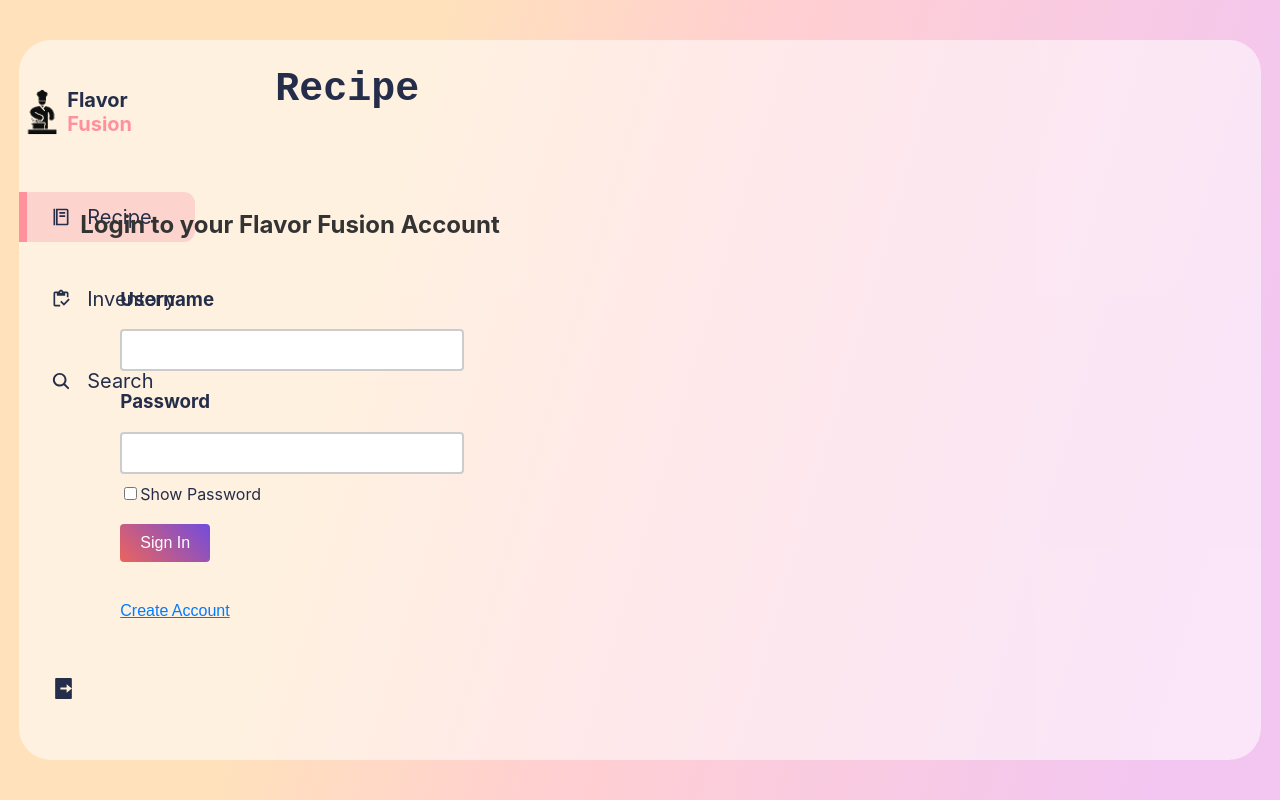
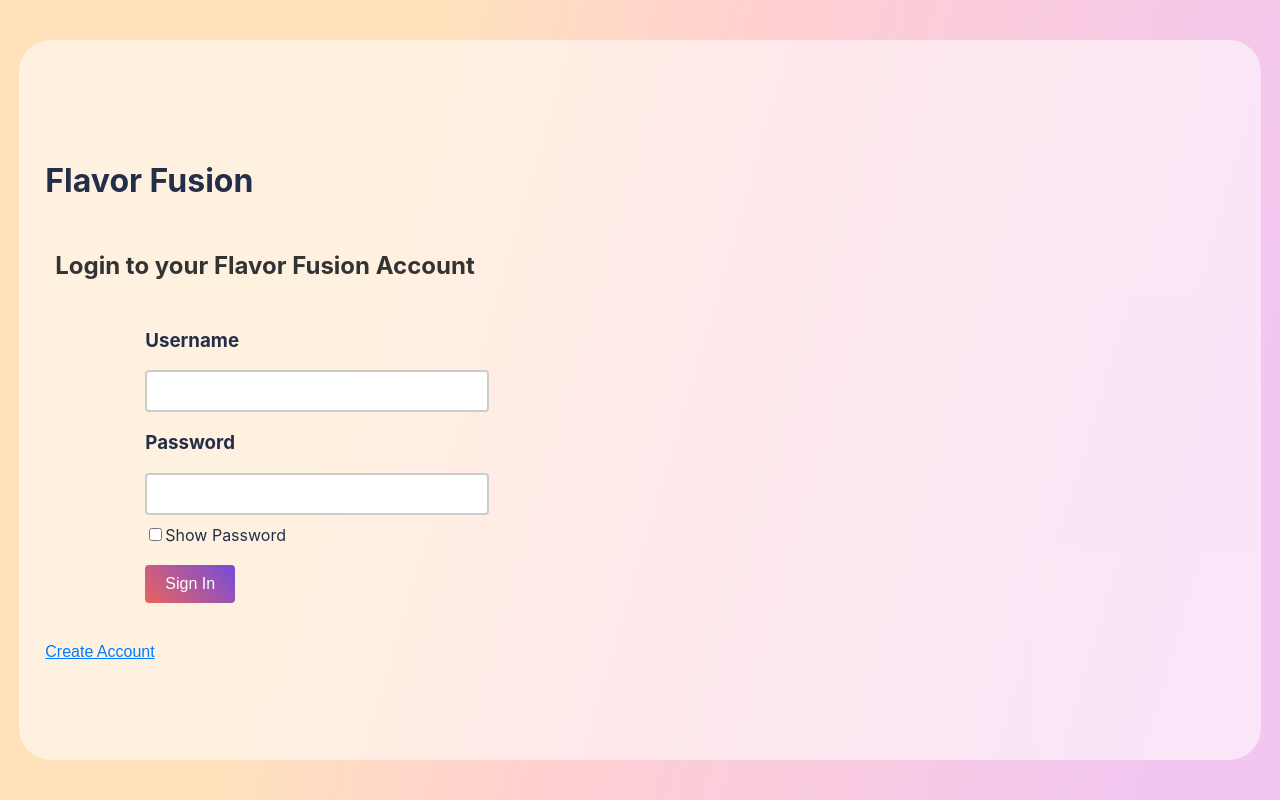
Before and after one commit to masterdrek/Flavor-Fusion, a React (Vite) app in the folder packages/react-frontend/: page /login in a window 1280 px wide. Built offline with nearby package versions, Linux system fonts and the light colour scheme.

Commit message:
Fixed Login and Logout button

```diff
--- a/packages/react-frontend/package.json
+++ b/packages/react-frontend/package.json
@@ -4,6 +4,7 @@
     "version": "0.0.0",
     "type": "module",
     "dependencies": {
+        "express": "^4.19.2",
         "husky": "^9.0.11",
         "i": "^0.3.7",
         "lint-staged": "^15.2.2",
@@ -11,6 +12,7 @@
         "react": "^18.2.0",
         "react-data-table-component": "^7.6.2",
         "react-dom": "^18.2.0",
+        "react-frontend": "file:",
         "react-icons": "^5.2.1",
         "react-router-dom": "^6.23.1"
     },
--- a/packages/react-frontend/src/components/NavBar.jsx
+++ b/packages/react-frontend/src/components/NavBar.jsx
@@ -1,11 +1,17 @@
 import React from "react";
 import { useState, useEffect } from "react";
-import { Link } from "react-router-dom";
+import { Link, useNavigate } from "react-router-dom";
 import Logo from "../assets/logo.png";
 import "../styles/Navbar.css";
 import { RiLogoutBoxRFill } from "react-icons/ri";
 
 function NavBar({ NavbarData, isSelected, setIsSelected }) {
+    const navigate = useNavigate();
+
+    const handleLogout = () => {
+        // Perform any logout logic here (e.g., clearing tokens, user data)
+        navigate("/login"); // Redirect to the login page
+    };
     return (
         <div className="Navbar">
             {/* Logo */}
@@ -34,7 +40,7 @@ function NavBar({ NavbarData, isSelected, setIsSelected }) {
                     );
                 })}
 
-                <div className="menuItem">
+                <div className="menuItem" onClick={handleLogout}>
                     <RiLogoutBoxRFill />
                 </div>
             </div>
--- a/packages/react-frontend/src/components/Toggle/MaybeShowNavBar.jsx
+++ b/packages/react-frontend/src/components/Toggle/MaybeShowNavBar.jsx
@@ -5,7 +5,7 @@ import Header from "../Header";
 
 const MaybeShowNavBar = ({ NavbarData, isSelected, setIsSelected }) => {
     const location = useLocation();
-    const hideNavBarPaths = ["/add_recipe", "/create_account"];
+    const hideNavBarPaths = ["/add_recipe", "/create_account", "/login"];
 
     return !hideNavBarPaths.includes(location.pathname) ? (
         <>
--- a/packages/react-frontend/src/pages/login.jsx
+++ b/packages/react-frontend/src/pages/login.jsx
@@ -5,6 +5,9 @@ import "../styles/login.css";
 function login(){
     return (
         <div className="login-page">
+            <div>
+                <h1> Flavor Fusion</h1>
+            </div>
             <div className="login-title">
                 <h2> Login to your Flavor Fusion Account</h2>
             </div>
@@ -18,13 +21,13 @@ function login(){
 
             <div className="login-txt">
                 <Link to="/home">
-                    <button className="sign-in-btn">Sign In</button>
+                    <button className="sign-in-btn-login">Sign In</button>
                 </Link>
             </div>
 
             <div className="">
                 <Link to="/create_account">
-                    <button className="create-account-btn">Create Account</button>
+                    <button className="create-account-btn-login">Create Account</button>
                 </Link>
             </div>
         </div>
--- a/packages/react-frontend/src/styles/login.css
+++ b/packages/react-frontend/src/styles/login.css
@@ -4,7 +4,7 @@
 }
 
 .login-title {
-    margin-left: 50px;
+    margin-left: 0px;
     padding: 10px;
 }
 
@@ -18,7 +18,7 @@
     margin-left: 100px;
 }
 
-.create-account-btn {
+.create-account-btn-login {
     background: none;
     border: none;
     color: #007bff;
@@ -31,13 +31,13 @@
     /* Remove margin */
 }
 
-.create-account-btn:hover {
+.create-account-btn-login:hover {
     color: #0056b3;
     text-decoration: none;
     /* Remove underline on hover */
 }
 
-.sign-in-btn {
+.sign-in-btn-login {
     margin-left: 100px;
     padding: 10px 20px;
     border: none;
@@ -52,6 +52,6 @@
     /* Ensure the button has the correct display */
 }
 
-.sign-in-btn:hover {
+.sign-in-btn-login:hover {
     background: linear-gradient(45deg, #ec5dbc, #4cdc6b);
 }
```
Also changed, not shown: 1 other file (tests, documents, lock files or other folders).
